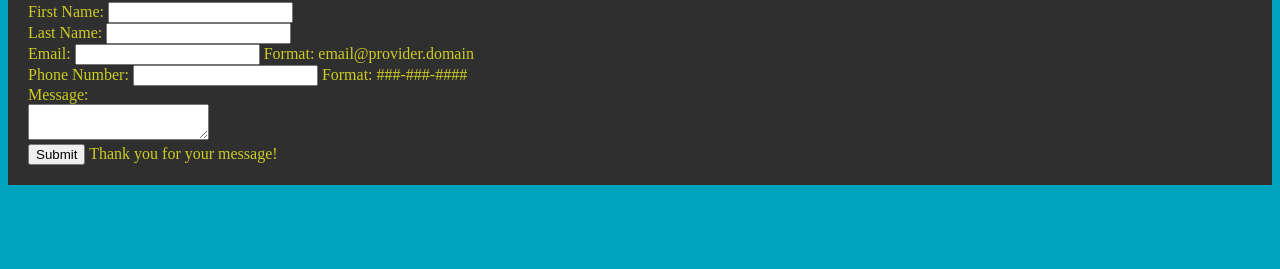
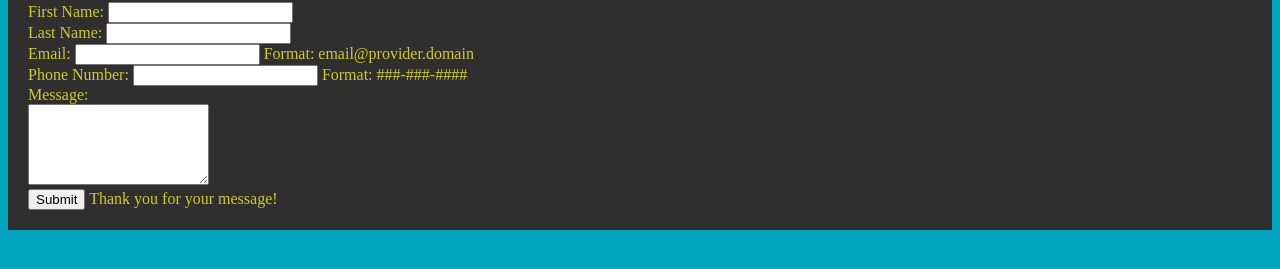
Before and after one commit to apeluso03/apeluso03.github.io, a website: page contact.html in a window 1280 px wide. Shown: the part 131-400 px from the top of the page. Drawn offline with nearby package versions, Linux system fonts and the light colour scheme.

Commit message:
resizing message box

```diff
--- a/contact.html
+++ b/contact.html
@@ -46,7 +46,7 @@
             <div class="form-group" >
                 <label for="user_message">Message:</label>
                 <br>
-                <textarea id="user_message" type="text" class="form-control messageBox" required></textarea>
+                <textarea id="user_message" type="text" class="form-control messageBox" required rows="5"></textarea>
             </div>
             <input type="submit" id="go" class="button" value="Submit">
             <span class="success" id="success">Thank you for your message!</span>
```
